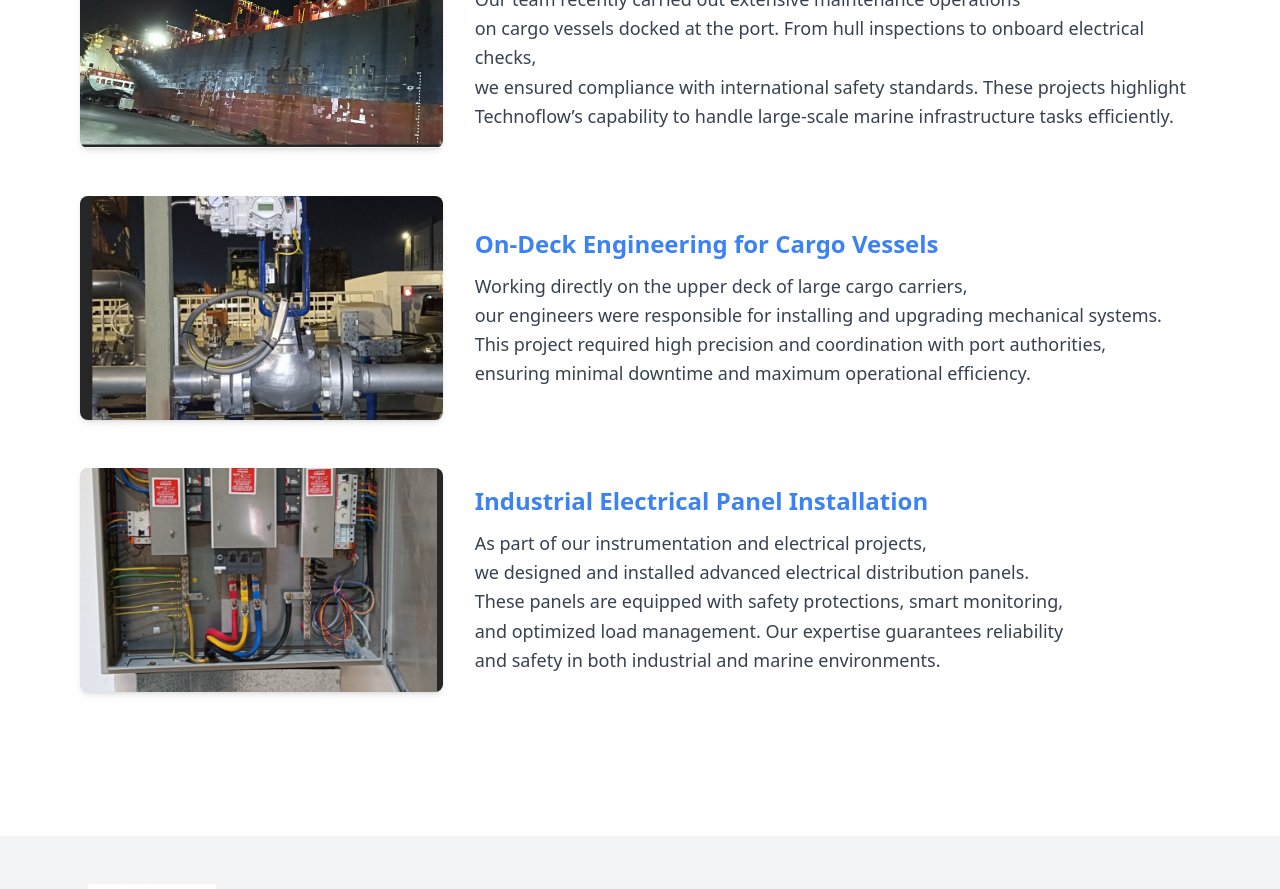
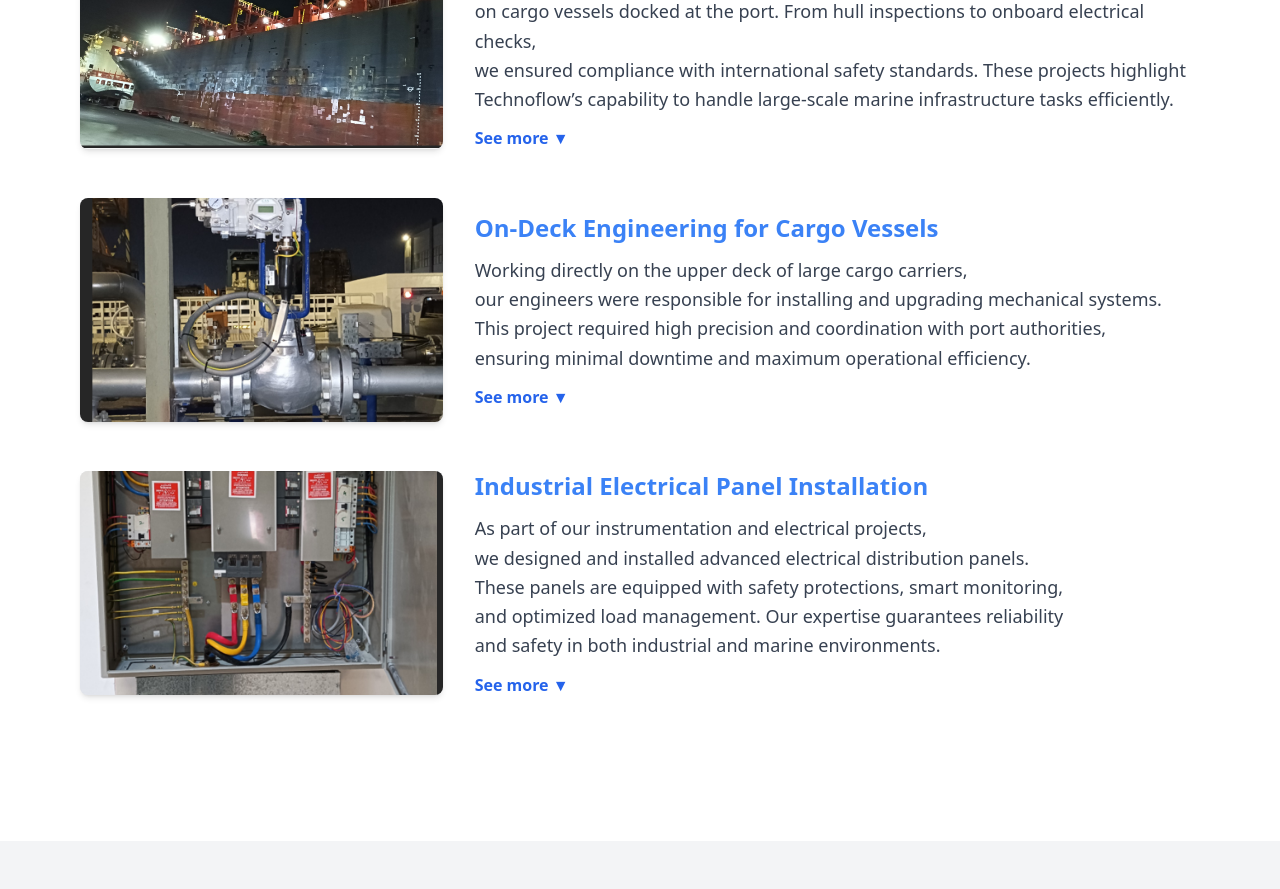
Before and after one commit to JessicaChris/technoflow, a React (Create React App) app: page /blog in a window 1280 px wide. Shown: the part 780-1669 px from the top of the page. Built offline with nearby package versions, Linux system fonts and the light colour scheme.

Commit message:
Update Blog.jsx

```diff
--- a/src/pages/Blog.jsx
+++ b/src/pages/Blog.jsx
@@ -1,7 +1,57 @@
-import React, { useRef } from "react";
+import React, { useRef, useState } from "react";
 
 const Blog = () => {
   const aboutRef = useRef(null);
+
+  // posts with short + extra content
+  const posts = [
+    {
+      title: "Vessel Maintenance & Port Operations",
+      img: "/images/work1.png",
+      short: `Our team recently carried out extensive maintenance operations
+on cargo vessels docked at the port. From hull inspections to onboard electrical checks,
+we ensured compliance with international safety standards. These projects highlight
+Technoflow’s capability to handle large-scale marine infrastructure tasks efficiently.`,
+      more: `Beyond routine inspections, we deployed condition-based monitoring on propulsion and auxiliary systems,
+using vibration analysis and thermal imaging to catch early faults. Our crews coordinated with port authorities
+to optimize dry-dock windows, cutting idle time by 18%. We also upgraded ballast water management units to IMO D-2
+standards and implemented a digital maintenance log that syncs with shore—giving clients real-time visibility into
+task progress, spares usage, and compliance certificates.`,
+    },
+    {
+      title: "On-Deck Engineering for Cargo Vessels",
+      img: "/images/work12.png",
+      short: `Working directly on the upper deck of large cargo carriers,
+our engineers were responsible for installing and upgrading mechanical systems.
+This project required high precision and coordination with port authorities,
+ensuring minimal downtime and maximum operational efficiency.`,
+      more: `Scope included winch overhauls, load-testing of cranes, and replacement of high-pressure hydraulic lines
+with certified hoses and quick-release couplings. We redesigned pipe supports with corrosion-resistant alloys and
+added anti-vibration mounts to reduce noise levels by 12 dB during cargo operations. The team also commissioned
+PLC-based interlocks for deck machinery, adding diagnostics screens that cut troubleshooting time from hours to minutes.`,
+    },
+    {
+      title: "Industrial Electrical Panel Installation",
+      img: "/images/work4.png",
+      short: `As part of our instrumentation and electrical projects,
+we designed and installed advanced electrical distribution panels.
+These panels are equipped with safety protections, smart monitoring,
+and optimized load management. Our expertise guarantees reliability
+and safety in both industrial and marine environments.`,
+      more: `We delivered form-4b MCC panels with segregated busbars, integrated ARC-flash relays,
+and Type-tested assemblies (TTA). Energy meters feed data to a cloud dashboard over MODBUS/TCP with
+predictive alerts on harmonics and peak demand. The panels include ATS logic for seamless genset switchover
+(<150 ms) and selective coordination studies ensured breakers isolate faults without plant-wide trips.
+Commissioning wrapped with IR tests, relay coordination checks, and operator training.`,
+    },
+  ];
+
+  const [expanded, setExpanded] = useState(posts.map(() => false));
+
+  const toggle = (i) =>
+    setExpanded((prev) =>
+      prev.map((v, idx) => (idx === i ? !v : v))
+    );
 
   return (
     <div className="font-sans bg-white text-black min-h-screen fade-in">
@@ -36,33 +86,7 @@ const Blog = () => {
       {/* CONTENT */}
       <section className="py-16 px-6 md:px-20 fade-in-up delay-2">
         <div className="max-w-6xl mx-auto space-y-12">
-          {[
-            {
-              title: "Vessel Maintenance & Port Operations",
-              img: "/images/work1.png",
-              desc: `Our team recently carried out extensive maintenance operations
-              on cargo vessels docked at the port. From hull inspections to onboard electrical checks,
-              we ensured compliance with international safety standards. These projects highlight
-              Technoflow’s capability to handle large-scale marine infrastructure tasks efficiently.`,
-            },
-            {
-              title: "On-Deck Engineering for Cargo Vessels",
-              img: "/images/work12.png",
-              desc: `Working directly on the upper deck of large cargo carriers,
-              our engineers were responsible for installing and upgrading mechanical systems.
-              This project required high precision and coordination with port authorities,
-              ensuring minimal downtime and maximum operational efficiency.`,
-            },
-            {
-              title: "Industrial Electrical Panel Installation",
-              img: "/images/work4.png",
-              desc: `As part of our instrumentation and electrical projects,
-              we designed and installed advanced electrical distribution panels.
-              These panels are equipped with safety protections, smart monitoring,
-              and optimized load management. Our expertise guarantees reliability
-              and safety in both industrial and marine environments.`,
-            },
-          ].map((post, i) => (
+          {posts.map((post, i) => (
             <div
               key={i}
               className="flex flex-col md:flex-row items-center gap-8 fade-in-up"
@@ -85,8 +109,17 @@ const Blog = () => {
                   {post.title}
                 </h2>
                 <p className="text-gray-700 text-lg leading-relaxed whitespace-pre-line">
-                  {post.desc}
+                  {post.short}
+                  {expanded[i] && (
+                    <span className="block mt-3">{post.more}</span>
+                  )}
                 </p>
+                <button
+                  onClick={() => toggle(i)}
+                  className="mt-3 text-blue-600 font-semibold hover:underline"
+                >
+                  {expanded[i] ? "See less ▲" : "See more ▼"}
+                </button>
               </div>
             </div>
           ))}
```
